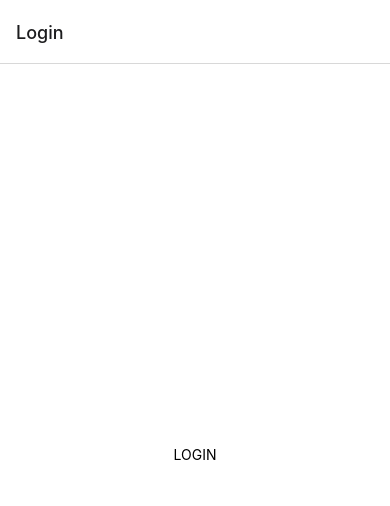
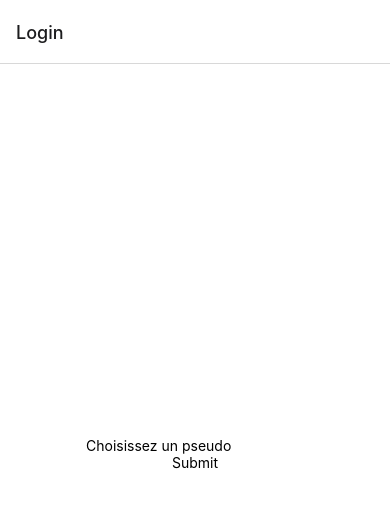
Before and after one commit to Adrien-GOGOIS/Blog-react_native, a React Native app: screen /Login in a window 390 px wide. Shown: the top 506 px of the page. Built offline with nearby package versions, Linux system fonts and the light colour scheme.

Commit message:
Add login function to access Home.js view

```diff
--- a/App.js
+++ b/App.js
@@ -15,24 +15,24 @@ import Home from "./views/Home";
 import Login from "./views/Login";
 
 // context
-export const LogContext = createContext();
+export const UserContext = createContext();
 
 export default function App() {
   // State
-  const [isLoggedIn, setLoggedIn] = useState(false);
+  const [userName, setUserName] = useState("");
   const value = {
-    isLoggedIn: isLoggedIn,
-    setLoggedIn: setLoggedIn,
+    userName: userName,
+    setUserName: setUserName,
   };
 
   return (
-    <LogContext.Provider value={value}>
+    <UserContext.Provider value={value}>
       <NavigationContainer>
         <Stack.Navigator initialRouteName="Login">
           <Stack.Screen name="Home" component={Home} />
           <Stack.Screen name="Login" component={Login} />
         </Stack.Navigator>
       </NavigationContainer>
-    </LogContext.Provider>
+    </UserContext.Provider>
   );
 }
--- a/views/Login.js
+++ b/views/Login.js
@@ -1,10 +1,41 @@
-import { View, Text, StyleSheet } from "react-native";
+// Imports react native
+import {
+  View,
+  Text,
+  StyleSheet,
+  SafeAreaView,
+  TextInput,
+  TouchableOpacity,
+} from "react-native";
 
-export default function Login() {
+// Imports react
+import { useContext } from "react";
+
+// Context
+import { UserContext } from "../App";
+
+export default function Login({ navigation }) {
+  // State du context
+  const userState = useContext(UserContext);
+
+  // Fonction click login
+  const handleSubmit = () => {
+    if (userState.userName.length <= 10 && userState.userName.length > 0) {
+      navigation.navigate("Home");
+    }
+  };
+
   return (
-    <View style={styles.container}>
-      <Text>LOGIN</Text>
-    </View>
+    <SafeAreaView style={styles.container}>
+      <TextInput
+        style={styles.input}
+        placeholder="Choisissez un pseudo"
+        onChangeText={userState.setUserName}
+      />
+      <TouchableOpacity onPress={handleSubmit} style={styles.button}>
+        <Text>Submit</Text>
+      </TouchableOpacity>
+    </SafeAreaView>
   );
 }
 
@@ -15,4 +46,12 @@ const styles = StyleSheet.create({
     alignItems: "center",
     justifyContent: "center",
   },
+
+  input: {
+    borderColor: "black",
+  },
+
+  button: {
+    borderColor: "black",
+  },
 });
```
